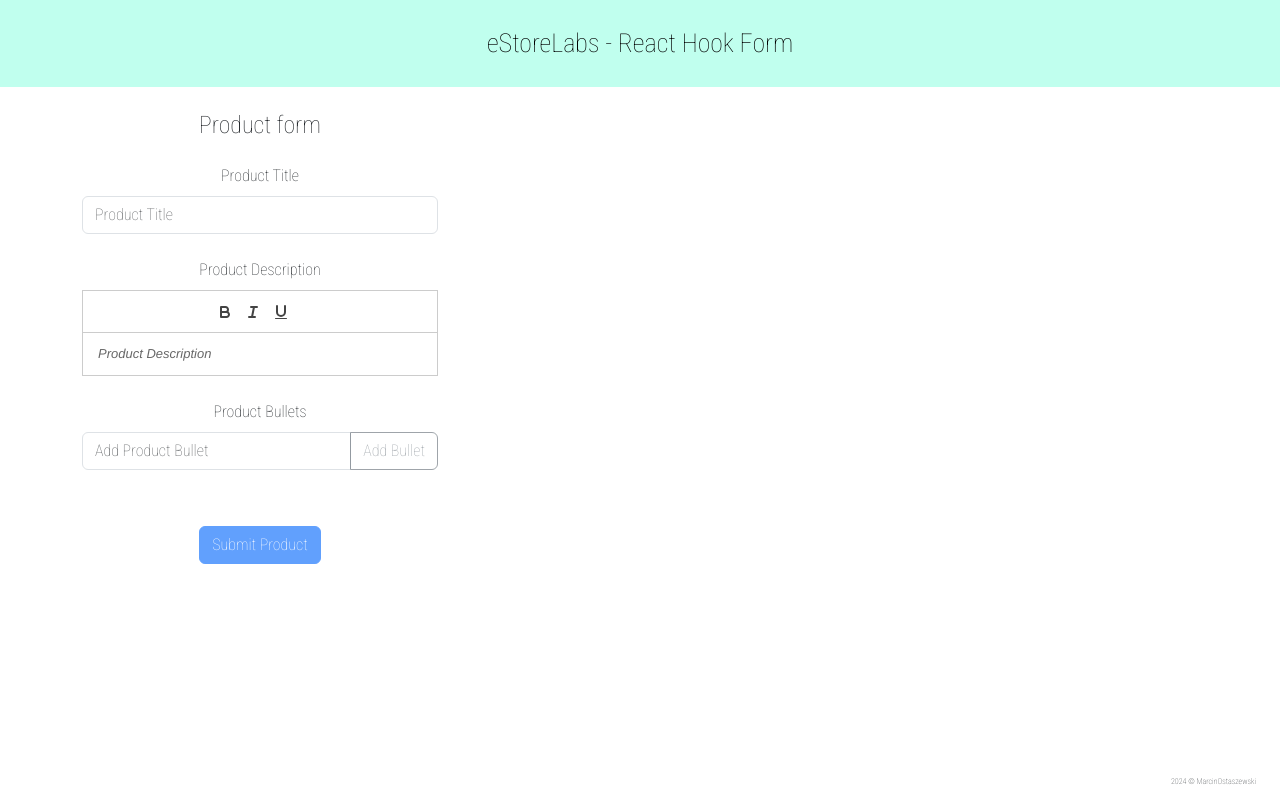
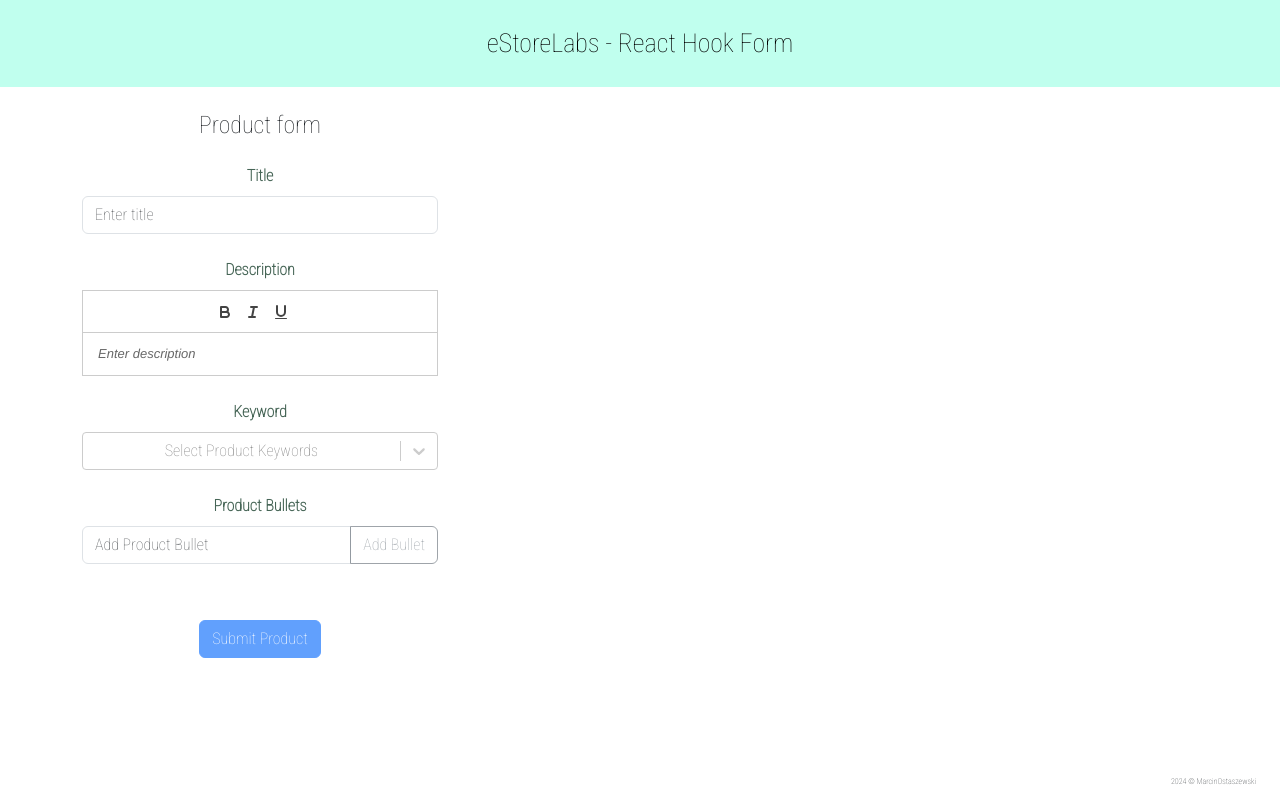
Before and after one commit to MarcinOstaszewski/product-form, a React (Create React App) app: page / in a window 1280 px wide. Built offline with nearby package versions, Linux system fonts and the light colour scheme.

Commit message:
ProductForm - add keyword Creatable Select; add bullet removing; moved FormGroup wrappers to component files

```diff
--- a/src/App.css
+++ b/src/App.css
@@ -1,5 +1,7 @@
 :root {
   --color-main: #c0ffee;
+  --color-secondary: #add1c7;
+  --color-dark: #466556;
 }
 
 .App {
@@ -23,6 +25,11 @@
   background-color: var(--color-main);
 }
 
+.form-label {
+  color: var(--color-dark);
+  font-weight: 700;
+}
+
 .error-message {
   display: block;
   color: #a00;
--- a/src/components/Form/Bullets.jsx
+++ b/src/components/Form/Bullets.jsx
@@ -2,12 +2,12 @@
 import { DropZone } from "./DropZone";
 import { DndProvider } from "react-dnd";
 import { HTML5Backend } from "react-dnd-html5-backend";
-import { Button, Form, InputGroup } from "react-bootstrap";
+import { Button, Form, FormGroup, InputGroup } from "react-bootstrap";
 
 export const Bullets = (
-  { bullets, bulletText, handleBulletTextChange, addBullet }
+  { bullets, bulletText, handleBulletTextChange, addBullet, removeBullet }
 ) => {
-  return <>
+  return <FormGroup>
     <Form.Label>Product Bullets</Form.Label>
     <InputGroup className="mb-3">
       <Form.Control
@@ -29,8 +29,8 @@
 
     <div className="d-flex flex-column align-center">
       <DndProvider backend={HTML5Backend}>
-        <DropZone bullets={bullets} />
+        <DropZone bullets={bullets} removeBullet={removeBullet} />
       </DndProvider>
     </div>
-  </>
+  </FormGroup>
 }
--- /dev/null
+++ b/src/components/Form/CreatableSelect.jsx
@@ -0,0 +1,31 @@
+import React from "react";
+import { Form, InputGroup } from "react-bootstrap";
+import Select from 'react-select';
+
+const keywordsOptions = [
+  {label: 'New', value: 'New'},
+  {label: 'Classic', value: 'Classic'},
+  {label: 'Modern', value: 'Modern'},
+  {label: 'Futuristic', value: 'Futuristic'},
+];
+
+export const CreatableSelect = (
+  { onOptionChange }
+) => {
+  return (
+    <>
+      <Form.Label>Keyword</Form.Label>
+      <InputGroup className="mb-4">
+        <Select
+          isClearable
+          onChange={onOptionChange}
+          placeholder="Select Product Keywords"
+          name="keywords"
+          options={keywordsOptions}
+          className="basic-multi-select w-100"
+          classNamePrefix="select"
+        />
+      </InputGroup>
+    </>
+  );
+};
--- a/src/components/Form/Description.jsx
+++ b/src/components/Form/Description.jsx
@@ -1,5 +1,5 @@
 import React from "react";
-import { Form } from "react-bootstrap";
+import { Form, FormGroup } from "react-bootstrap";
 import ReactQuill from "react-quill";
 import "react-quill/dist/quill.snow.css";
 
@@ -8,8 +8,8 @@
   const formats = ["bold", "italic", "underline"];
 
   return (
-    <>
-      <Form.Label>Product Description</Form.Label>
+    <FormGroup>
+      <Form.Label>Description</Form.Label>
       <ReactQuill
         className="mb-4"
         theme="snow"
@@ -17,8 +17,8 @@
         onChange={setDescription}
         modules={modules}
         formats={formats}
-        placeholder="Product Description"
+        placeholder="Enter description"
       />
-    </>
+    </FormGroup>
   );
 };
--- a/src/components/Form/Draggable.jsx
+++ b/src/components/Form/Draggable.jsx
@@ -1,7 +1,9 @@
 import React, { useRef } from "react";
 import { useDrag, useDrop } from "react-dnd";
 
-export function Draggable({ bullet, moveRow, index }) {
+export function Draggable(
+  { bullet, moveRow, index, removeBullet }
+) {
   const { id, bulletText } = bullet;
   const ref = useRef(null);
 
@@ -23,7 +25,7 @@
       const hoverMiddleY =
         (hoverBoundingRect.bottom - hoverBoundingRect.top) / 2;
       const clientOffset = monitor.getClientOffset();
-      const hoverClientY = clientOffset.y - hoverBoundingRect.top; // Dragging downwards
+      const hoverClientY = clientOffset.y - hoverBoundingRect.top;
       if (dragIndex < hoverIndex && hoverClientY < hoverMiddleY) return;
       if (dragIndex > hoverIndex && hoverClientY > hoverMiddleY) return;
       moveRow(dragIndex, hoverIndex);
@@ -37,7 +39,7 @@
     collect: (monitor) => ({ isDragging: monitor.isDragging() }),
   });
 
-  const bgColor = collectedDragProps.isDragging ? "gray" : "#c0ffee";
+  const bgColor = collectedDragProps.isDragging ? "#add1c7" : "#c0ffee";
 
   drag(drop(ref));
 
@@ -49,7 +51,7 @@
       data-handler-id={collectedProps.handlerId}
     >
       <span>{bulletText}</span>
-      <span onClick={() => {}}>&times;</span>
+      <span onClick={() => removeBullet(id)}>&times;</span>
     </div>
   );
 }
--- a/src/components/Form/DropZone.jsx
+++ b/src/components/Form/DropZone.jsx
@@ -2,7 +2,9 @@
 import update from "immutability-helper";
 import { Draggable } from "./Draggable";
 
-export function DropZone({ bullets }) {
+export function DropZone(
+  { bullets, removeBullet }
+) {
   const [draggableBullets, setDraggableList] = useState([]);
 
   useEffect(() => {
@@ -27,6 +29,7 @@
         key={bullet.id}
         bullet={bullet}
         moveRow={moveRow}
+        removeBullet={removeBullet}
       />
     ));
 
--- a/src/components/Form/ProductForm.jsx
+++ b/src/components/Form/ProductForm.jsx
@@ -1,6 +1,7 @@
 import React, { useState } from "react";
 import { Form, FormGroup } from "react-bootstrap";
 import { Bullets, Description, TitleInput, SubmitButton } from './'
+import { CreatableSelect } from "./CreatableSelect";
 
 export const ProductForm = () => {
   const [title, setTitle] = useState("");
@@ -8,10 +9,12 @@
   const [description, setDescription] = useState("");
   const [bulletText, setBulletText] = useState("");
   const [bullets, setBullets] = useState([]);
+  const [keyword, setKeyword] = useState('');
+  const [nextId, setNextId] = useState({id: 1})
   const handleSubmit = (e) => {
     e.preventDefault();
     if (!error) {
-      console.log({ title, description });
+      console.log({ title, description, keyword, bullets: JSON.stringify(bullets) });
     } else {
       console.log("Can't submit with errors!");
     }
@@ -27,9 +30,16 @@
   const addBullet = () => {
     setBullets([
       ...bullets,
-      {id: bullets.length + 1, bulletText}
+      {id: nextId.id, bulletText}
     ]);
     setBulletText('');
+    setNextId({id: ++nextId.id});
+  }
+  const removeBullet = (id) => {
+    setBullets(bullets.filter(bullet => bullet.id !== id));
+  }
+  const onOptionChange = (option) => {
+    setKeyword(option.label);
   }
 
   return (
@@ -37,26 +47,21 @@
       <h4 className="my-4">Product form</h4>
       <Form onSubmit={handleSubmit} id="product-form" role="form">
         <FormGroup>
-          <FormGroup>
           <TitleInput title={title} onChange={handleChange} error={error} />
-          </FormGroup>
-
-          <FormGroup>
           <Description
             description={description}
             setDescription={setDescription}
           />
-          </FormGroup>
-
-          <FormGroup>
+          <CreatableSelect
+            onOptionChange={onOptionChange}
+          />
           <Bullets
             bullets={bullets}
             bulletText={bulletText}
             handleBulletTextChange={handleBulletTextChange}
             addBullet={addBullet}
+            removeBullet={removeBullet}
           />
-          </FormGroup>
-
           <SubmitButton isDisabled={title.length === 0}/>
         </FormGroup>
       </Form>
--- a/src/components/Form/TitleInput.jsx
+++ b/src/components/Form/TitleInput.jsx
@@ -1,21 +1,21 @@
 import React from "react";
-import { Form, FormControl } from "react-bootstrap";
+import { Form, FormControl, FormGroup } from "react-bootstrap";
 
 export const TitleInput = (
   { title, onChange, error }
 ) => {
   return (
-    <>
-      <Form.Label>Product Title</Form.Label>
+    <FormGroup>
+      <Form.Label>Title</Form.Label>
       <FormControl
         type="text"
         name="title"
         className="form-control mb-4"
-        placeholder="Product Title"
+        placeholder="Enter title"
         onChange={onChange}
         value={title}
       />
       {error && <span className="error-message">{error}</span>}
-    </>
+    </FormGroup>
   );
 }
```
Lines whose indentation alone changed are shown as unchanged.
